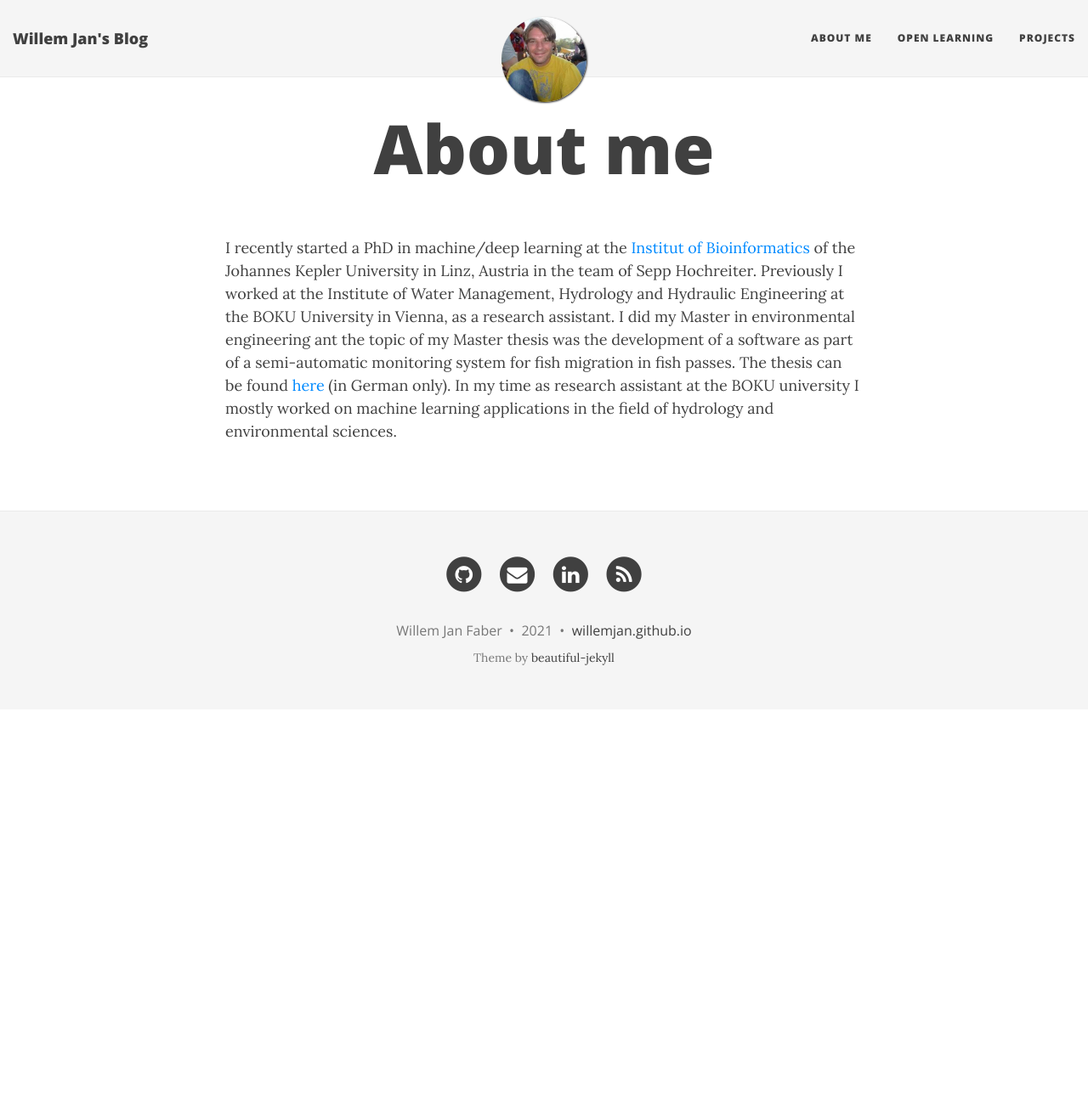
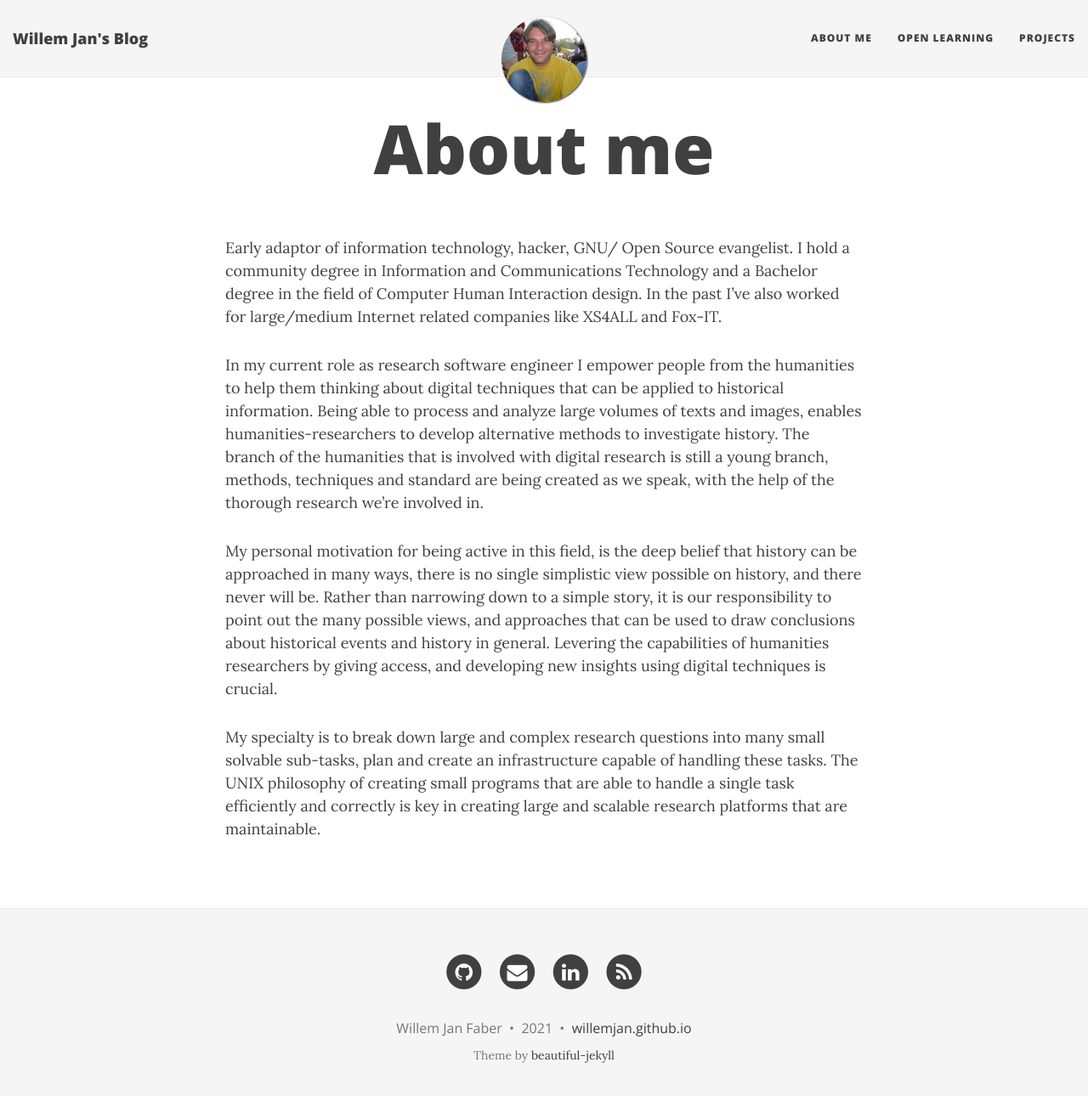
Before and after one commit to WillemJan/willemjan.github.io, a Jekyll site: the page built from aboutme.md, in a window 1280 px wide and 1303 px high. Shown: the top 1290 px of the window at 85% size. Built offline with Jekyll 4.4.1, drawn with Linux system fonts in a browser that asks for light colours; nearby versions of some CDN libraries.

Commit message:
Update about

```diff
--- a/aboutme.md
+++ b/aboutme.md
@@ -4,5 +4,10 @@ title: About me
 subtitle:
 ---
 
-I recently started a PhD in machine/deep learning at the [Institut of Bioinformatics](http://www.bioinf.jku.at/) of the Johannes Kepler University in Linz, Austria in the team of Sepp Hochreiter.
-Previously I worked at the Institute of Water Management, Hydrology and Hydraulic Engineering at the BOKU University in Vienna, as a research assistant. I did my Master in environmental engineering ant the topic of my Master thesis was the development of a software as part of a semi-automatic monitoring system for fish migration in fish passes. The thesis can be found [here](http://permalink.obvsg.at/bok/AC13359496) (in German only). In my time as research assistant at the BOKU university I mostly worked on machine learning applications in the field of hydrology and environmental sciences.
+Early adaptor of information technology, hacker, GNU/ Open Source evangelist. I hold a community degree in Information and Communications Technology and a Bachelor degree in the field of Computer Human Interaction design. In the past I’ve also worked for large/medium Internet related companies like XS4ALL and Fox-IT.
+
+In my current role as research software engineer I empower people from the humanities to help them thinking about digital techniques that can be applied to historical information. Being able to process and analyze large volumes of texts and images, enables humanities-researchers to develop alternative methods to investigate history. The branch of the humanities that is involved with digital research is still a young branch, methods, techniques and standard are being created as we speak, with the help of the thorough research we’re involved in.
+
+My personal motivation for being active in this field, is the deep belief that history can be approached in many ways, there is no single simplistic view possible on history, and there never will be. Rather than narrowing down to a simple story, it is our responsibility to point out the many possible views, and approaches that can be used to draw conclusions about historical events and history in general. Levering the capabilities of humanities researchers by giving access, and developing new insights using digital techniques is crucial.
+
+My specialty is to break down large and complex research questions into many small solvable sub-tasks, plan and create an infrastructure capable of handling these tasks. The UNIX philosophy of creating small programs that are able to handle a single task efficiently and correctly is key in creating large and scalable research platforms that are maintainable.
```
